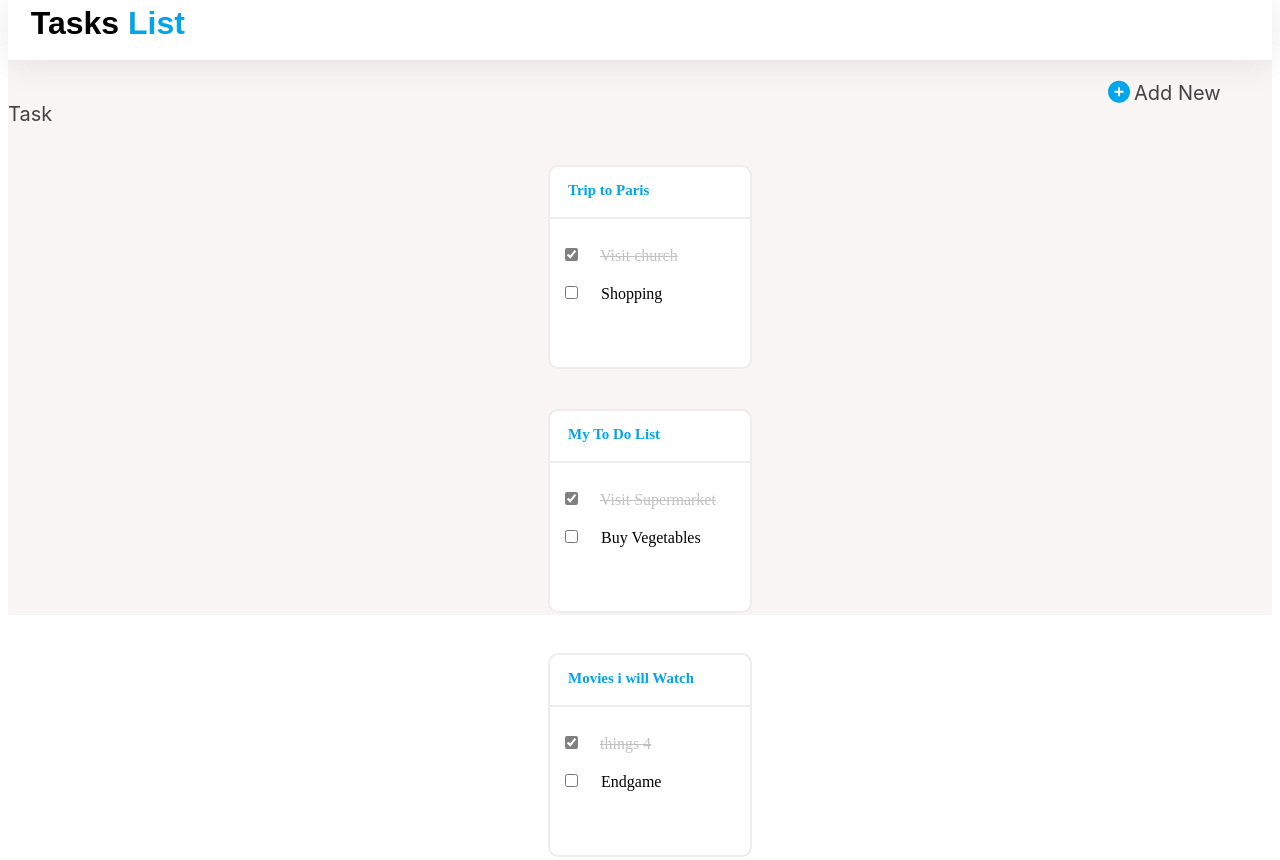
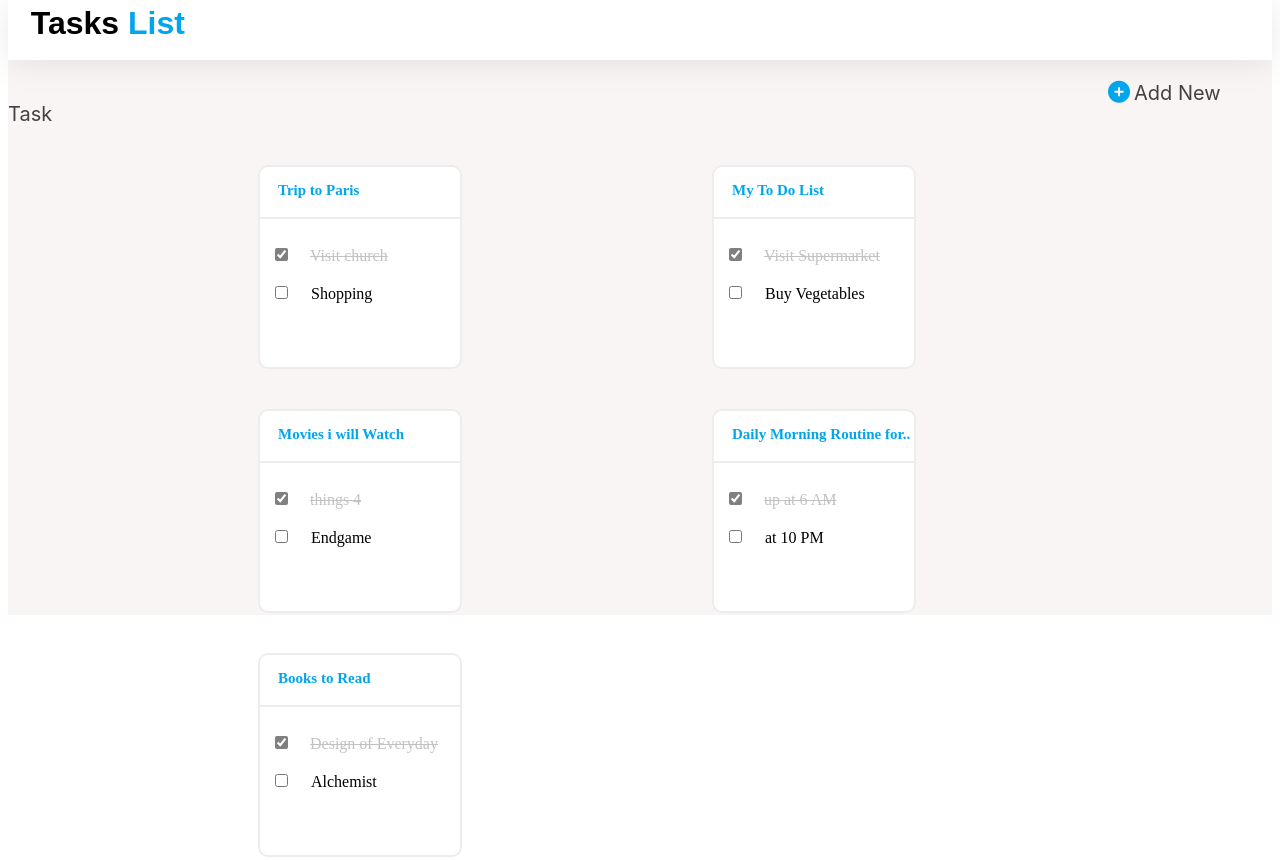
Before and after one commit to saravanan1072/cssproject, a plain HTML site: page index.html in a window 1280 px wide. Shown: the top 860 px of the page. Drawn offline with Linux system fonts and the light colour scheme.

Commit message:
first commit

```diff
--- a/style.css
+++ b/style.css
@@ -61,7 +61,7 @@ a{
     /* justify-content:space-evenly; */
 }
 .items{
-    margin-left: 540px;
+    margin-left: 250px;
     /* margin-left: 150px; */
     margin-top: 40px;
     border: 2px solid #ededed;
```
